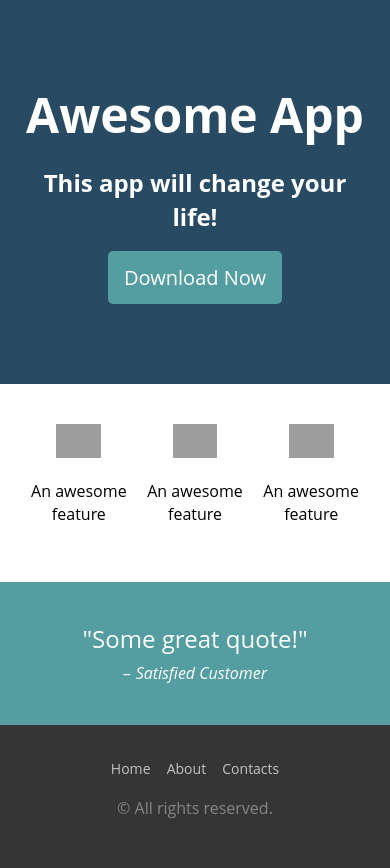
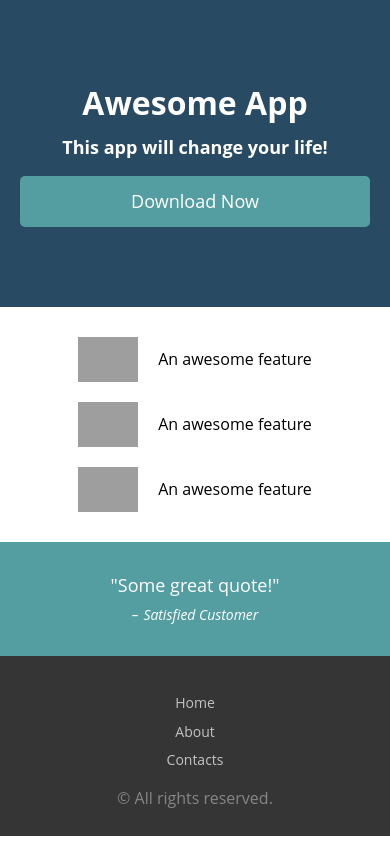
Before and after one commit to yanisamrouche/Landing-page, a plain HTML site: page src/index.html in a window 390 px wide. After the commit the page ends 844 px from the top, so only its background shows below. Drawn offline with Linux system fonts and the light colour scheme; grey boxes are pictures that could not be loaded.

Commit message:
fully responsive (desktop & mobile friendly)

```diff
--- a/src/index.html
+++ b/src/index.html
@@ -3,6 +3,7 @@
   <head>
     <title>My Landing Page</title>
     <link href="style.css" rel="stylesheet">
+    <meta name="viewport" content="width=device-width, initial-scale=1.0">
   </head>
   <body>
     <header>
--- a/src/style.css
+++ b/src/style.css
@@ -98,3 +98,50 @@ footer li a {
 footer li a:hover {
     color: white;
 }
+/* responsive web design  */
+@media screen and (max-width: 480px) {
+    .btn {
+        display: block;
+        font-size: 18px;
+    }
+    h1 {
+        font-size: 32px;
+        margin: 0 0 8px 0;
+    }
+    h2 {
+        font-size: 18px;
+    }
+    section {
+        padding: 25px 0 15px 0;
+    }
+    .feature {
+        width: 100%;
+        text-align: left;
+        margin: 0 0 10px 0;
+        font-size: 16px;
+        display: flex;
+        align-items: center;
+        justify-content: center;
+    }
+    .feature img {
+        width:15%;
+        min-width:60px;
+        margin-right:20px;
+    }
+    .quote {
+        padding: 30px 0;
+    }
+    blockquote p {
+        font-size: 18px;
+    }
+    blockquote cite {
+        font-size: 14px;
+    }
+    footer {
+        padding: 30px 0 10px 0;
+    }
+    footer li {
+        display: block;
+        margin: 5px 0;
+    }
+}
```
